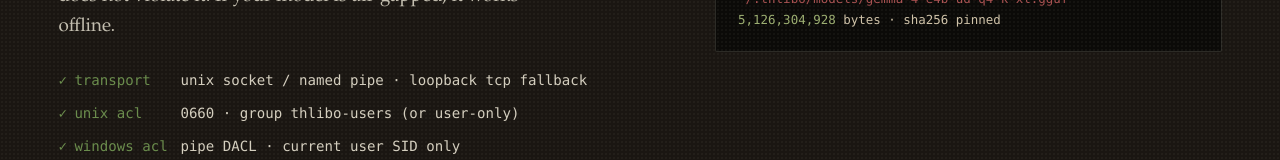
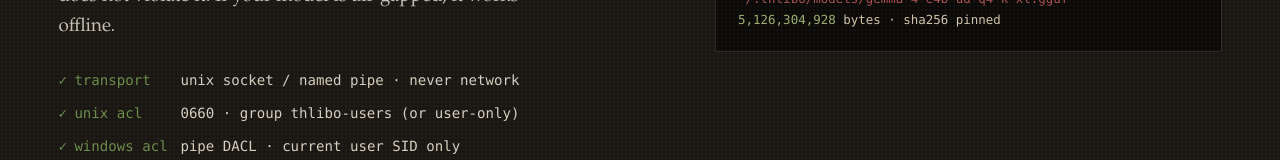
Before and after one commit to 3rg0n/thlibo, a plain HTML site: page docs/site/index.html in a window 1280 px wide. Shown: the part 3350-3510 px from the top of the page. Drawn offline with Linux system fonts and the light colour scheme.

Commit message:
docs(site): drop loopback-tcp fallback mention from landing page
The TCP fallback is still in the code (--tcp flag, 127.0.0.1:47320
opt-in), but mentioning it on the marketing page muddies the
local-first pitch. Full disclosure stays in README's Security model
section and THREAT_MODEL.md. The landing page is selling "stays on
your machine" — that's accurate without the qualifier, since the
fallback is opt-in and listens loopback-only.

Co-Authored-By: Claude Opus 4.7 <noreply@anthropic.com>

```diff
--- a/docs/site/index.html
+++ b/docs/site/index.html
@@ -762,7 +762,7 @@ html.no-js .reveal{ opacity:1; transform:none }
         </p>
 
         <ul class="local-list">
-          <li><span class="k">transport</span>unix socket / named pipe · loopback tcp fallback</li>
+          <li><span class="k">transport</span>unix socket / named pipe · never network</li>
           <li><span class="k">unix acl</span>0660 · group thlibo-users (or user-only)</li>
           <li><span class="k">windows acl</span>pipe DACL · current user SID only</li>
           <li><span class="k">telemetry</span>none</li>
```
